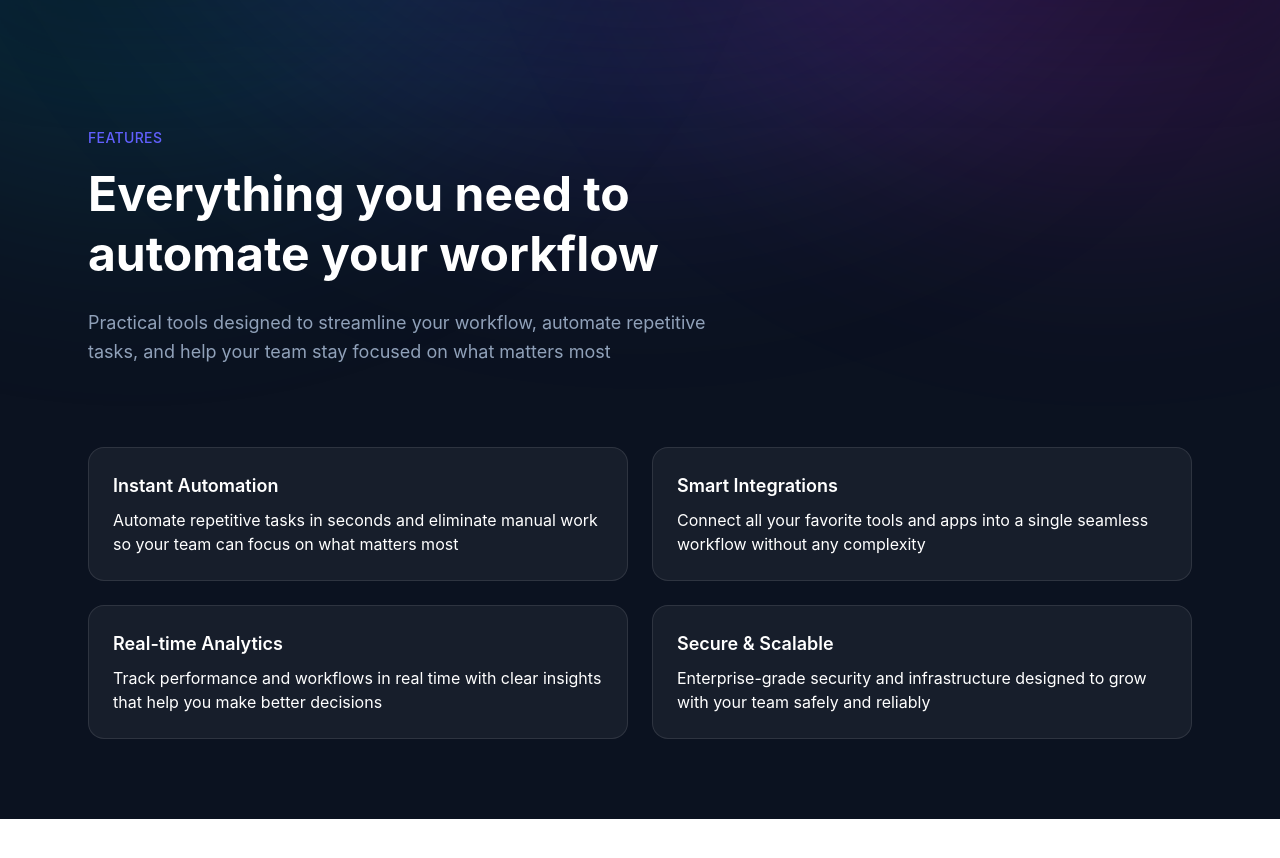
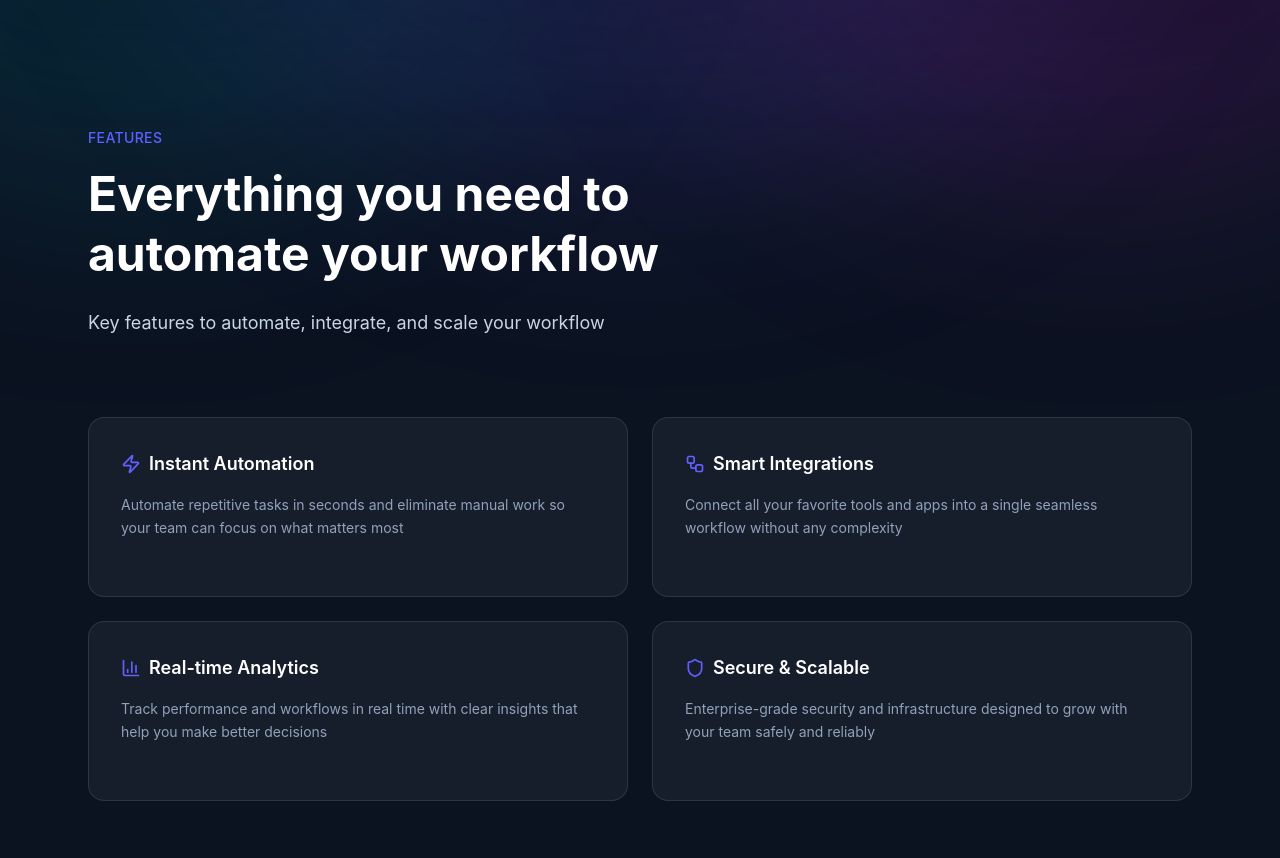
Before and after one commit to hala261/flow-ai, a Vue app: page / in a window 1280 px wide. Shown: the part 820-1678 px from the top of the page. Before the commit the page ends 1639 px from the top, so only its background shows below. Built offline with nearby package versions, Linux system fonts and the light colour scheme.

Commit message:
update features section

```diff
--- a/src/components/FeaturesSection.vue
+++ b/src/components/FeaturesSection.vue
@@ -1,33 +1,59 @@
 <template>
   <section class="relative overflow-hidden">
     <div class="relative max-w-6xl mx-auto py-20 px-6">
-        <div class="max-w-2xl mb-20">
+        <div class="max-w-xl mb-20">
             <p class="text-sm text-indigo-500 font-medium tracking-wide uppercase">Features</p>
-            <h2 class="mt-4 text-4xl md:text-5xl font-bold leading-tight">Everything you need to automate your workflow</h2>
-            <p class="mt-6 text-lg text-slate-400 leading-relaxed">Practical tools designed to streamline your workflow, automate repetitive tasks, and help your team stay focused on what matters most</p>
+            <h2 class="mt-4 text-4xl md:text-5xl font-bold leading-tight max-w-xl">Everything you need to automate your workflow</h2>
+            <p class="mt-6 text-lg text-slate-300 leading-relaxed">
+                Key features to automate, integrate, and scale your workflow
+            </p>
         </div>
 
         <div class="grid grid-cols-1 md:grid-cols-2 gap-6">
-            <div class="rounded-2xl border border-white/10 bg-white/5 p-6">
-                <h3 class="text-lg font-semibold">Instant Automation</h3>
-                <p class="mt-2">Automate repetitive tasks in seconds and eliminate manual work so your team can focus on what matters most</p>
+            <div class="rounded-2xl border border-white/10 bg-white/5 hover:bg-white/10 transition duration-300 p-8 min-h-45">
+                <div class="flex items-center gap-2 mb-4">
+                   <Zap class="w-5 h-5 text-indigo-500"/>
+                   <h3 class="text-lg font-semibold">Instant Automation</h3>
+                </div>
+                <p class="mt-2 text-slate-400 text-sm leading-relaxed">
+                    Automate repetitive tasks in seconds and eliminate manual work so your team can focus on what matters most
+                </p>
             </div>
 
-            <div class="rounded-2xl border border-white/10 bg-white/5 p-6">
-                <h3 class="text-lg font-semibold">Smart Integrations</h3>
-                <p class="mt-2">Connect all your favorite tools and apps into a single seamless workflow without any complexity</p>
+            <div class="rounded-2xl border border-white/10 bg-white/5 hover:bg-white/10 transition duration-300 p-8 min-h-45">
+                <div class="flex items-center gap-2 mb-4">
+                    <Workflow class="w-5 h-5 text-indigo-500"/>
+                    <h3 class="text-lg font-semibold">Smart Integrations</h3>
+                </div>
+                <p class="mt-2 text-slate-400 text-sm leading-relaxed">
+                    Connect all your favorite tools and apps into a single seamless workflow without any complexity
+                </p>
             </div>
 
-            <div class="rounded-2xl border border-white/10 bg-white/5 p-6">
-                <h3 class="text-lg font-semibold">Real-time Analytics</h3>
-                <p class="mt-2">Track performance and workflows in real time with clear insights that help you make better decisions</p>
+            <div class="rounded-2xl border border-white/10 bg-white/5 hover:bg-white/10 transition duration-300 p-8 min-h-45">
+                <div class="flex items-center gap-2 mb-4">
+                    <ChartColumn class="w-5 h-5 text-indigo-500"/>
+                    <h3 class="text-lg font-semibold">Real-time Analytics</h3>
+                </div>
+                <p class="mt-2 text-slate-400 text-sm leading-relaxed">
+                    Track performance and workflows in real time with clear insights that help you make better decisions
+                </p>
             </div>
 
-            <div class="rounded-2xl border border-white/10 bg-white/5 p-6">
-                <h3 class="text-lg font-semibold">Secure & Scalable</h3>
-                <p class="mt-2">Enterprise-grade security and infrastructure designed to grow with your team safely and reliably</p>
+            <div class="rounded-2xl border border-white/10 bg-white/5 hover:bg-white/10 transition duration-300 p-8 min-h-45">
+                <div class="flex items-center gap-2 mb-4">
+                    <Shield class="w-5 h-5 text-indigo-500"/>
+                    <h3 class="text-lg font-semibold">Secure & Scalable</h3>
+                </div>
+                <p class="mt-2 text-slate-400 text-sm leading-relaxed">
+                    Enterprise-grade security and infrastructure designed to grow with your team safely and reliably
+                </p>
             </div>
         </div>
     </div>
   </section>
 </template>
+
+<script setup>
+import { Zap, Workflow, ChartColumn, Shield } from '@lucide/vue';
+</script>
```
